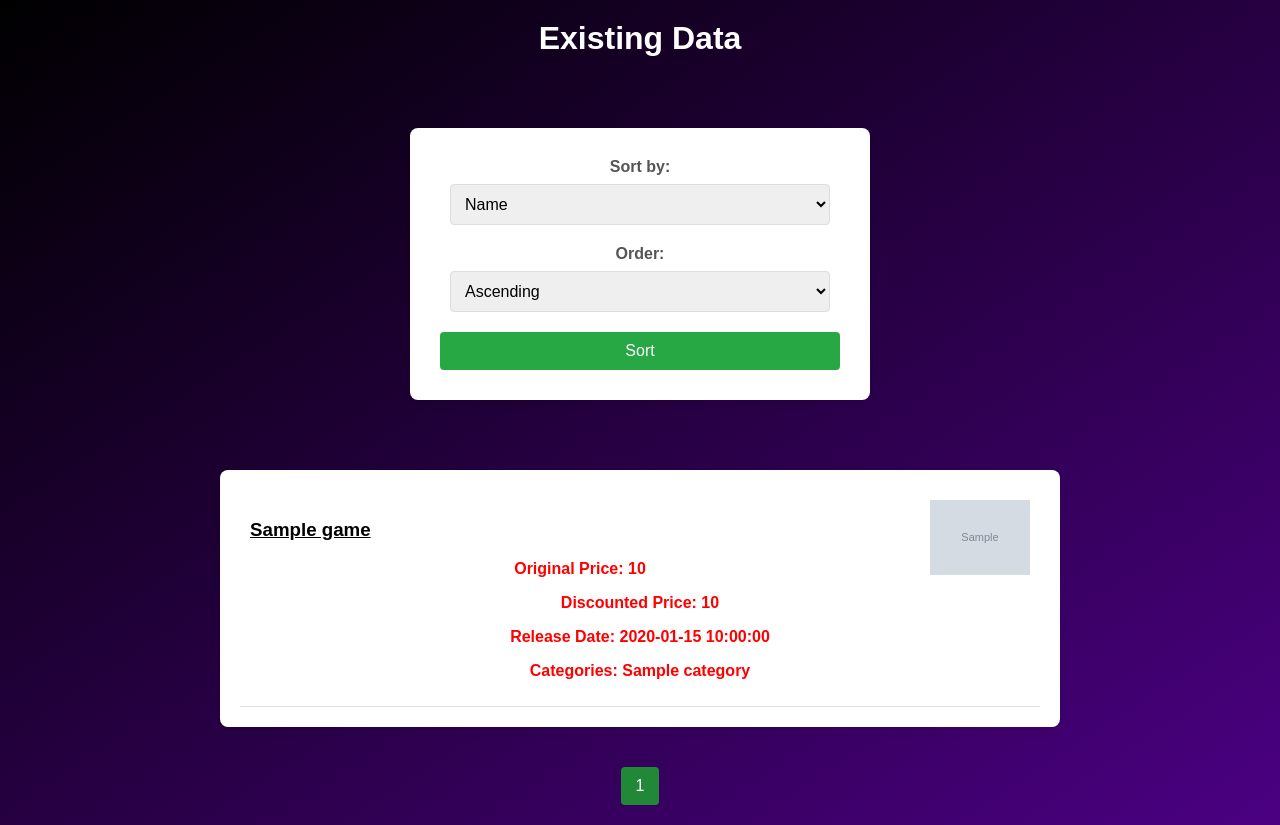
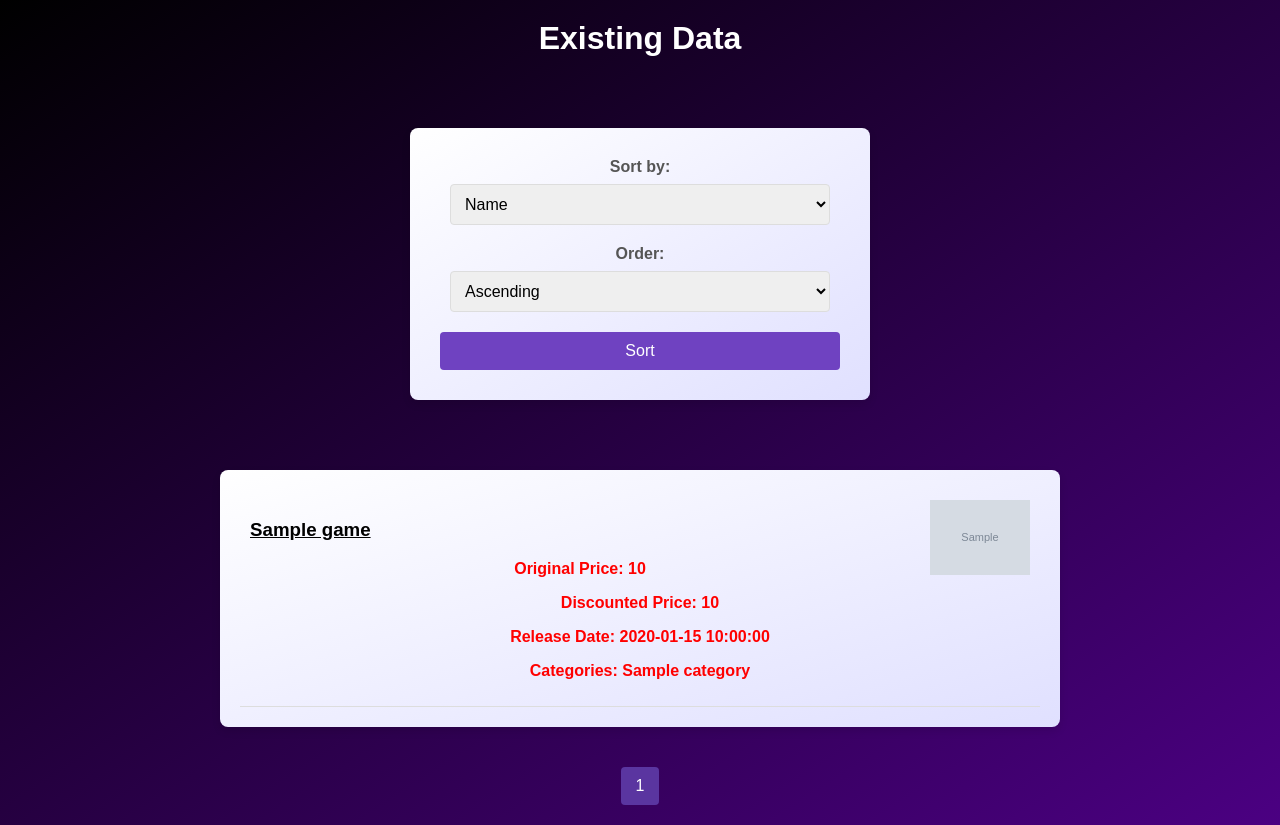
Before and after one commit to TimeToMakeDonuts/SteamScrapper, a Flask app: page /show_existing_data in a window 1280 px wide. Run offline with Flask 2, Linux system fonts and the light colour scheme; grey boxes marked "Sample" are stand-in pictures; a database or web service that is not in the repository returns one stand-in record (values such as "Sample title"); data that the repository does not hold is empty.

Commit message:
Update styles.css

```diff
--- a/SteamScrapper/interface/static/styles.css
+++ b/SteamScrapper/interface/static/styles.css
@@ -17,7 +17,7 @@ h1 {
 }
 
 form {
-    background: #fff;
+    background: linear-gradient(to bottom right, #fff, #e0e0ff);
     padding: 30px;
     border-radius: 8px;
     box-shadow: 0 4px 8px rgba(0, 0, 0, 0.1);
@@ -52,7 +52,7 @@ select {
 button {
     width: 100%;
     padding: 10px;
-    background-color: #28a745;
+    background-color: #6f42c1;
     border: none;
     border-radius: 4px;
     color: white;
@@ -61,7 +61,7 @@ button {
 }
 
 button:hover {
-    background-color: #218838;
+    background-color: #5a35a0;
 }
 
 p {
@@ -71,7 +71,7 @@ p {
 }
 
 .results {
-    background: #fff;
+    background: linear-gradient(to bottom right, #fff, #e0e0ff);
     padding: 20px;
     border-radius: 8px;
     box-shadow: 0 4px 8px rgba(0, 0, 0, 0.1);
@@ -83,13 +83,13 @@ p {
 .result-item {
     padding: 10px;
     border-bottom: 1px solid #ddd;
-    overflow: hidden; /* Ensure the content is cleared correctly */
+    overflow: hidden;
 }
 
 .result-item img {
     float: right;
     margin-left: 20px;
-    max-width: 100px; /* Adjust the size as needed */
+    max-width: 100px;
 }
 
 .result-item h3 a {
@@ -108,16 +108,16 @@ p {
     padding: 10px 15px;
     text-decoration: none;
     color: white;
-    background-color: #28a745;
+    background-color: #631763;
     border-radius: 4px;
 }
 
 .pagination a:hover {
-    background-color: #218838;
+    background-color: #5a35a0;
 }
 
 .pagination .active {
-    background-color: #218838;
+    background-color: #5a35a0;
     pointer-events: none;
 }
 
```
